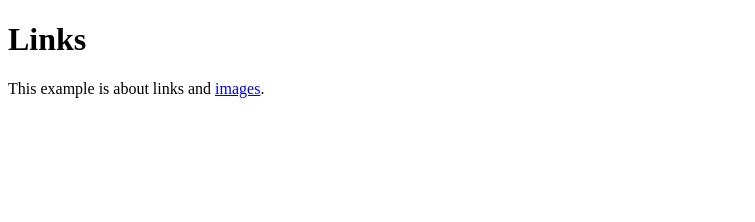
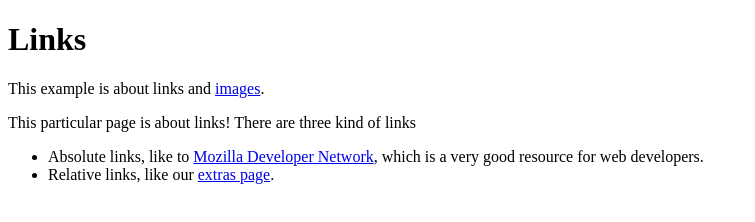
Before and after one commit to josemanuelsalgueiro7-arch/foundations, a plain HTML site: page html/link-and-images/links.html in a window 1280 px wide. Shown: the whole page, without its empty margins (0-755 px from the left). Drawn offline with Linux system fonts and the light colour scheme.

Commit message:
Add link to extras.html

```diff
--- a/html/link-and-images/links.html
+++ b/html/link-and-images/links.html
@@ -1,10 +1,21 @@
 <!DOCTYPE html>
 <html>
+
 <head>
   <title>Links</title>
 </head>
+
 <body>
   <h1>Links</h1>
   <p>This example is about links and <a href="links.html">images</a>.</p>
+  <p>This particular page is about links! There are three kind of links</p>
+  <ul>
+    <li>Absolute links, like to
+      <a href="https://developer.mozilla.org/en-US/docs/Web/HTML">Mozilla Developer
+        Network</a>, which is a very good resource for web developers.</li>
+    <li>Relative links, like our <a href="misc/extras.html">extras page</a>.</li>
+
+  </ul>
 </body>
+
 </html>
```
Also changed, not shown: html/link-and-images/extras.html (deleted, +0 -9 lines), html/link-and-images/misc/extras.html (added, +12 -0 lines). Lines whose indentation alone changed are shown as unchanged.
